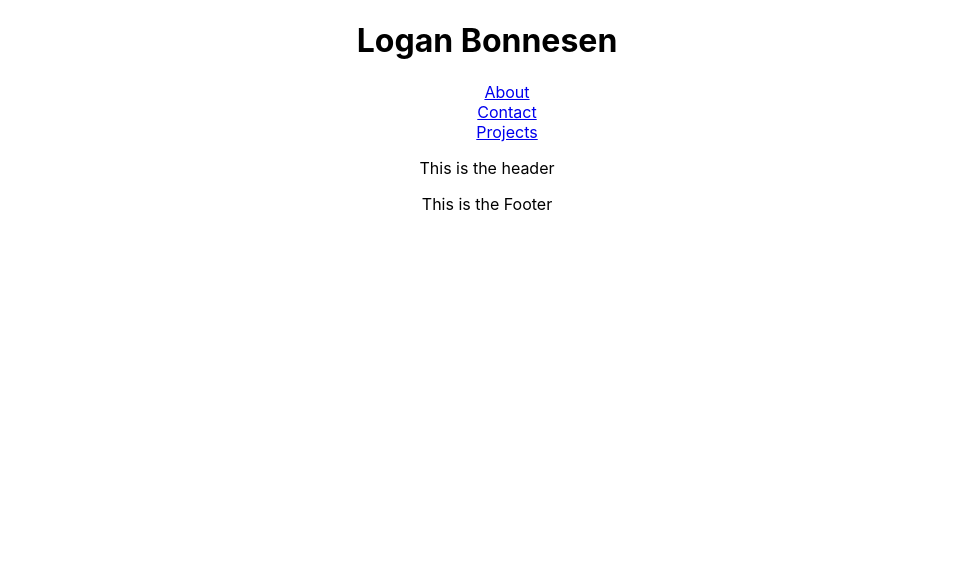
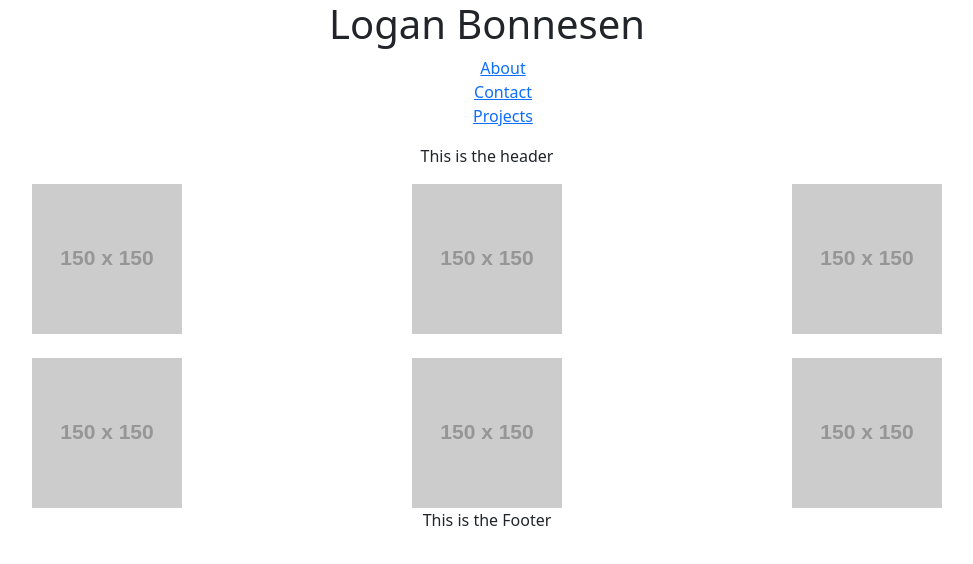
Before and after one commit to Logan-Bonnesen/react-portfolio, a React (Create React App) app in the folder react-porfolio/: page /projects in a window 1280 px wide. Shown: the top 564 px of the page, without its empty margins (153-1126 px from the left). Built offline with nearby package versions, Linux system fonts and the light colour scheme.

Commit message:
updating components

```diff
--- a/react-porfolio/package.json
+++ b/react-porfolio/package.json
@@ -7,10 +7,12 @@
     "@testing-library/jest-dom": "^5.16.2",
     "@testing-library/react": "^12.1.3",
     "@testing-library/user-event": "^13.5.0",
+    "bootstrap": "^5.1.3",
     "react": "^17.0.2",
     "react-dom": "^17.0.2",
     "react-router-dom": "^5.0.1",
     "react-scripts": "5.0.0",
+    "reactstrap": "^9.0.1",
     "web-vitals": "^2.1.4"
   },
   "scripts": {
@@ -19,7 +21,7 @@
     "test": "react-scripts test",
     "eject": "react-scripts eject",
     "predeploy": "npm run build",
-    "deploy": "gh-pages -d -build"
+    "deploy": "gh-pages -d build"
   },
   "eslintConfig": {
     "extends": [
--- a/react-porfolio/public/index.html
+++ b/react-porfolio/public/index.html
@@ -24,9 +24,26 @@
       work correctly both with client-side routing and a non-root public URL.
       Learn how to configure a non-root public URL by running `npm run build`.
     -->
-    <script src="https://use.fontawesome.com/releases/v5.15.4/js/all.js" crossorigin="anonymous"></script>
-    <link href="https://fonts.googleapis.com/css?family=Montserrat:400,700" rel="stylesheet" type="text/css" />
-    <link href="https://fonts.googleapis.com/css?family=Lato:400,700,400italic,700italic" rel="stylesheet" type="text/css" />
+    <script
+      src="https://use.fontawesome.com/releases/v5.15.4/js/all.js"
+      crossorigin="anonymous"
+    ></script>
+    <link
+      href="https://fonts.googleapis.com/css?family=Montserrat:400,700"
+      rel="stylesheet"
+      type="text/css"
+    />
+    <link
+      href="https://fonts.googleapis.com/css?family=Lato:400,700,400italic,700italic"
+      rel="stylesheet"
+      type="text/css"
+    />
+    <link
+      rel="stylesheet"
+      href="https://maxcdn.bootstrapcdn.com/bootstrap/4.3.1/css/bootstrap.min.css"
+      integrity="sha384-ggOyR0iXCbMQv3Xipma34MD+dH/1fQ784/j6cY/iJTQUOhcWr7x9JvoRxT2MZw1T"
+      crossorigin="anonymous"
+    />
     <title>React App</title>
   </head>
   <body>
--- a/react-porfolio/src/App.js
+++ b/react-porfolio/src/App.js
@@ -6,7 +6,8 @@ import Footer from './components/Footer';
 import Header from './components/Header';
 import NavBar from './components/NavBar';
 import Projects from './components/Projects';
-import { BrowserRouter as Router, Switch, Route } from "react-router-dom"
+import { BrowserRouter as Router, Switch, Route } from "react-router-dom";
+import 'bootstrap/dist/css/bootstrap.min.css';
 
 function App() {
   return (
--- a/react-porfolio/src/components/Projects.js
+++ b/react-porfolio/src/components/Projects.js
@@ -1,9 +1,27 @@
 import React from "react";
+import { Container, Row, Col } from "reactstrap";
 
 // Whenever we try to render an array containing JSX, React knows to render each JSX element separately
 function Projects(props) {
   return (
-    <p>This is the header</p>
+    <div>
+      <p>This is the header</p>
+      <Container>
+        <Row>
+          <Col><img src="https://via.placeholder.com/150"/></Col>
+          <Col><img src="https://via.placeholder.com/150"/></Col>
+          <Col><img src="https://via.placeholder.com/150"/></Col>
+        </Row>
+      </Container>
+      <br></br>
+      <Container>
+        <Row>
+          <Col><img src="https://via.placeholder.com/150"/></Col>
+          <Col><img src="https://via.placeholder.com/150"/></Col>
+          <Col><img src="https://via.placeholder.com/150"/></Col>
+        </Row>
+      </Container>
+    </div>
   );
 }
 
--- a/react-porfolio/src/index.js
+++ b/react-porfolio/src/index.js
@@ -3,6 +3,7 @@ import ReactDOM from 'react-dom';
 import './index.css';
 import App from './App';
 import reportWebVitals from './reportWebVitals';
+
 
 ReactDOM.render(
   <React.StrictMode>
```
Also changed, not shown: 1 other file (tests, documents, lock files or other folders).
